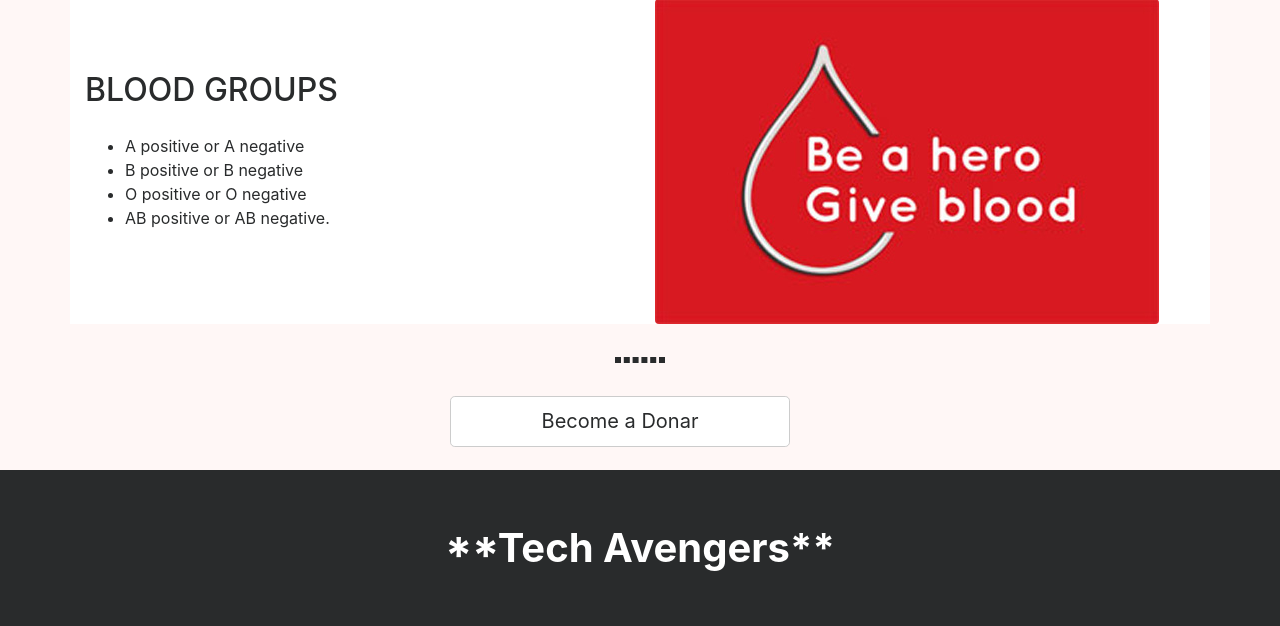
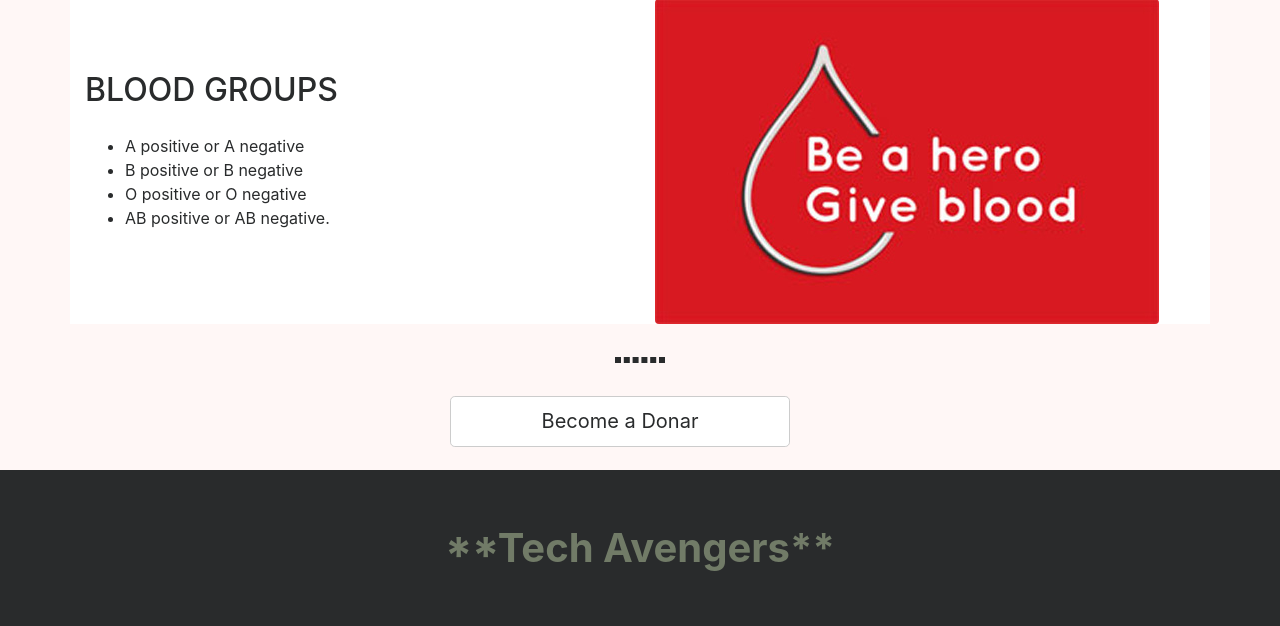
Before and after one commit to shadowfist04/Team-Avenger, a PHP site: page / in a window 1280 px wide. Shown: the part 1038-1664 px from the top of the page. Run offline with PHP 8.4, Linux system fonts and the light colour scheme; data that the repository does not hold is empty; some libraries are stand-ins or nearby versions.

Commit message:
updated footer

```diff
--- a/website/includes/footer.php
+++ b/website/includes/footer.php
@@ -2,7 +2,7 @@
 
   <footer class="py-5 bg-inverse">
         <div class="container">
-            <p class="m-0 text-center text-white" style="font-weight: bold;font-size:40px;">**Tech Avengers**</p>
+            <p class="m-0 text-center" style="font-weight: bold;font-size:40px; color: #c7daaf75;">**Tech Avengers**</p>
         </div>
         <!-- /.container -->
     </footer>
```
